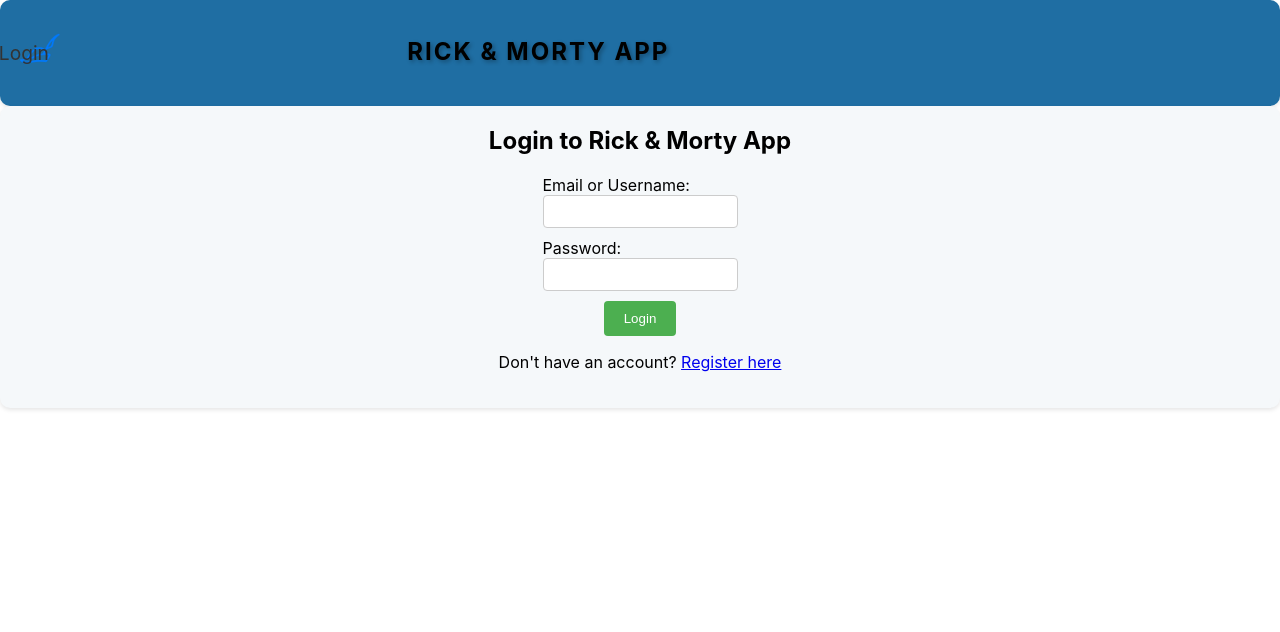
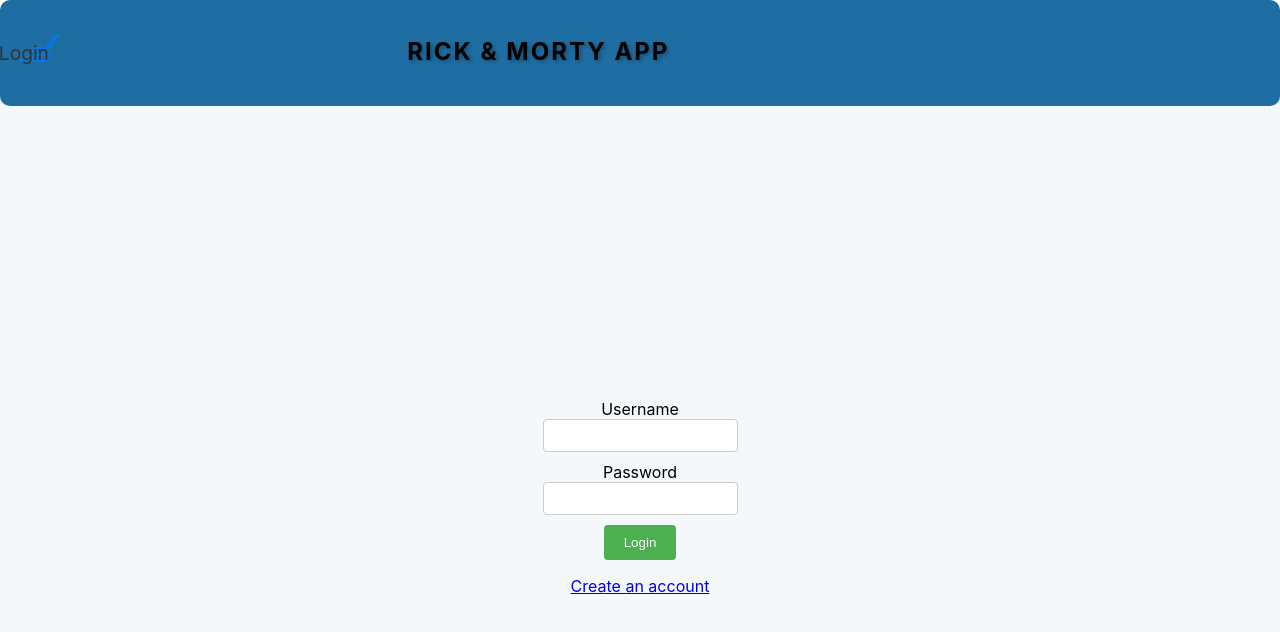
Before and after one commit to lopezatn/rickandmorty-app, a React (Create React App) app: page /login in a window 1280 px wide. Shown: the top 632 px of the page. Built offline with nearby package versions, Linux system fonts and the light colour scheme; what lowdb would draw is missing.

Commit message:
Removed unnecessary flex elements, increased the vw/vh from login and cleaned the interface

```diff
--- a/src/components/Login/Index.css
+++ b/src/components/Login/Index.css
@@ -1,12 +1,18 @@
+.login-wrapper {
+  width: 100vw;
+  height: 100vh;
+  display: flex;
+  justify-content: center;
+  align-items: center;
+  background-color: #f5f8fa;
+}
+
 .login-form {
-    display: flex;
+    text-align: center;
     flex-direction: column;
     align-items: center;
     justify-content: center;
-    background-color: #f5f8fa; /* Use your desired background color */
-    padding: 20px;
-    border-radius: 10px;
-    box-shadow: 0 2px 4px rgba(0, 0, 0, 0.1);
+    background-color: #f5f8fa;
   }
 
   .login-form h2 {
--- a/src/components/Login/Index.jsx
+++ b/src/components/Login/Index.jsx
@@ -31,10 +31,10 @@
   };
 
   return (
+    <div className="login-wrapper">
       <form className="login-form" onSubmit={handleSubmit}>
-      <h2>Login to Rick & Morty App</h2>
         <label>
-        Email or Username:
+          <center>Username</center>
           <input
             type="text"
             value={identifier}
@@ -42,7 +42,7 @@
           />
         </label>
         <label>
-        Password:
+          <center>Password</center>
           <input
             type="password"
             value={password}
@@ -51,9 +51,10 @@
         </label>
         <button type="submit">Login</button>
         <p>
-        Don't have an account? <Link to="/register">Register here</Link>
+        <Link to="/register">Create an account</Link>
         </p>
       </form>
+    </div>
   );
 };
 
```
Lines whose indentation alone changed are shown as unchanged.
